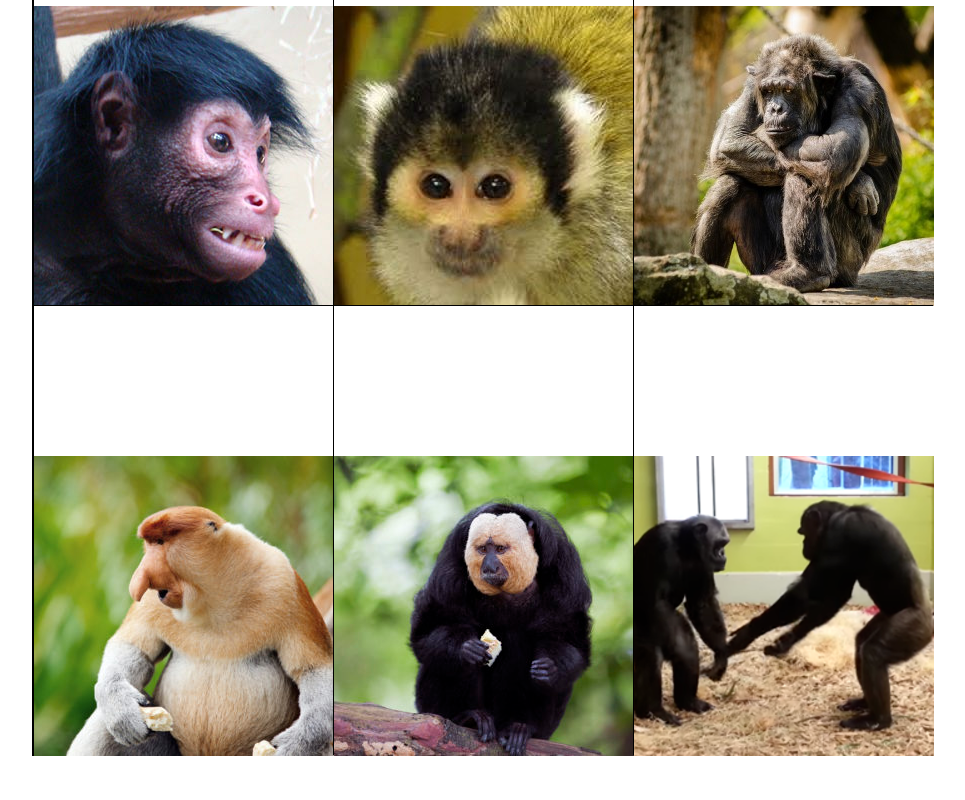
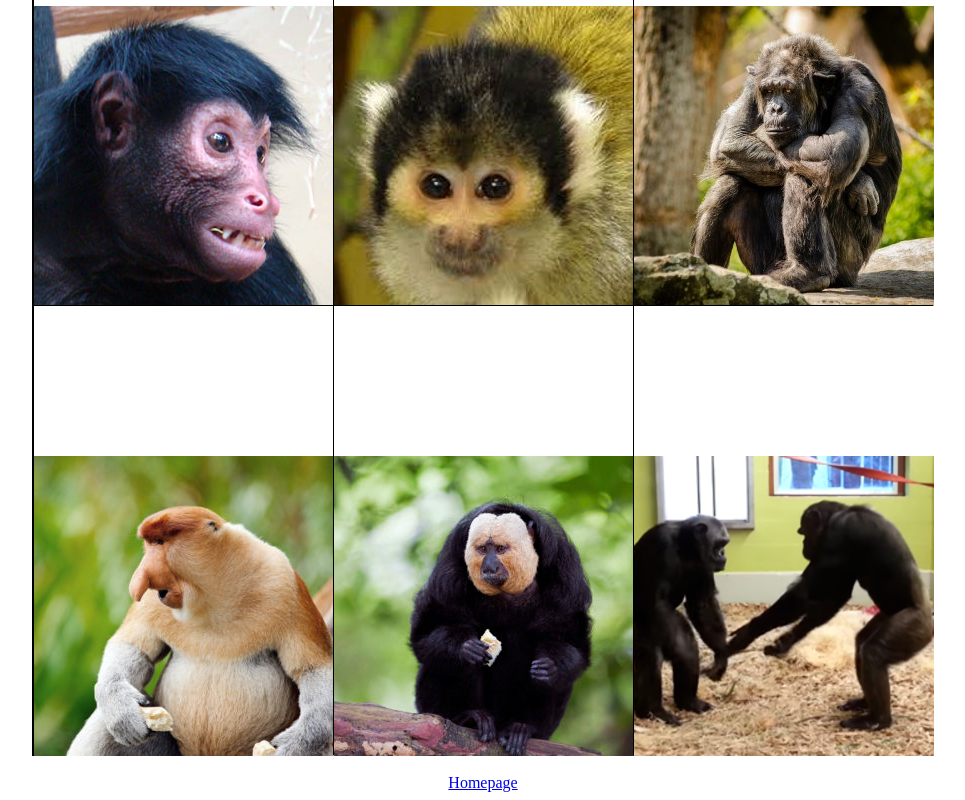
Before and after one commit to BrightonVR/JavaScript, a plain HTML site: page Opdracht5/index.html in a window 1280 px wide. Shown: the part 717-1517 px from the top of the page, without its empty margins (157-1122 px from the left). Before the commit the page ends 1481 px from the top, so only its background shows below. Drawn offline with Linux system fonts and the light colour scheme; a web font is replaced by a local one.

Commit message:
small push

```diff
--- a/Opdracht5/index.html
+++ b/Opdracht5/index.html
@@ -42,6 +42,8 @@
 <h3>kies je favorite aap</h3>
 
 <div id="pics"></div>
+<br>
+<a href="../index.html">Homepage</a>
 
 <script src="script.js"></script>
 </body>
```
